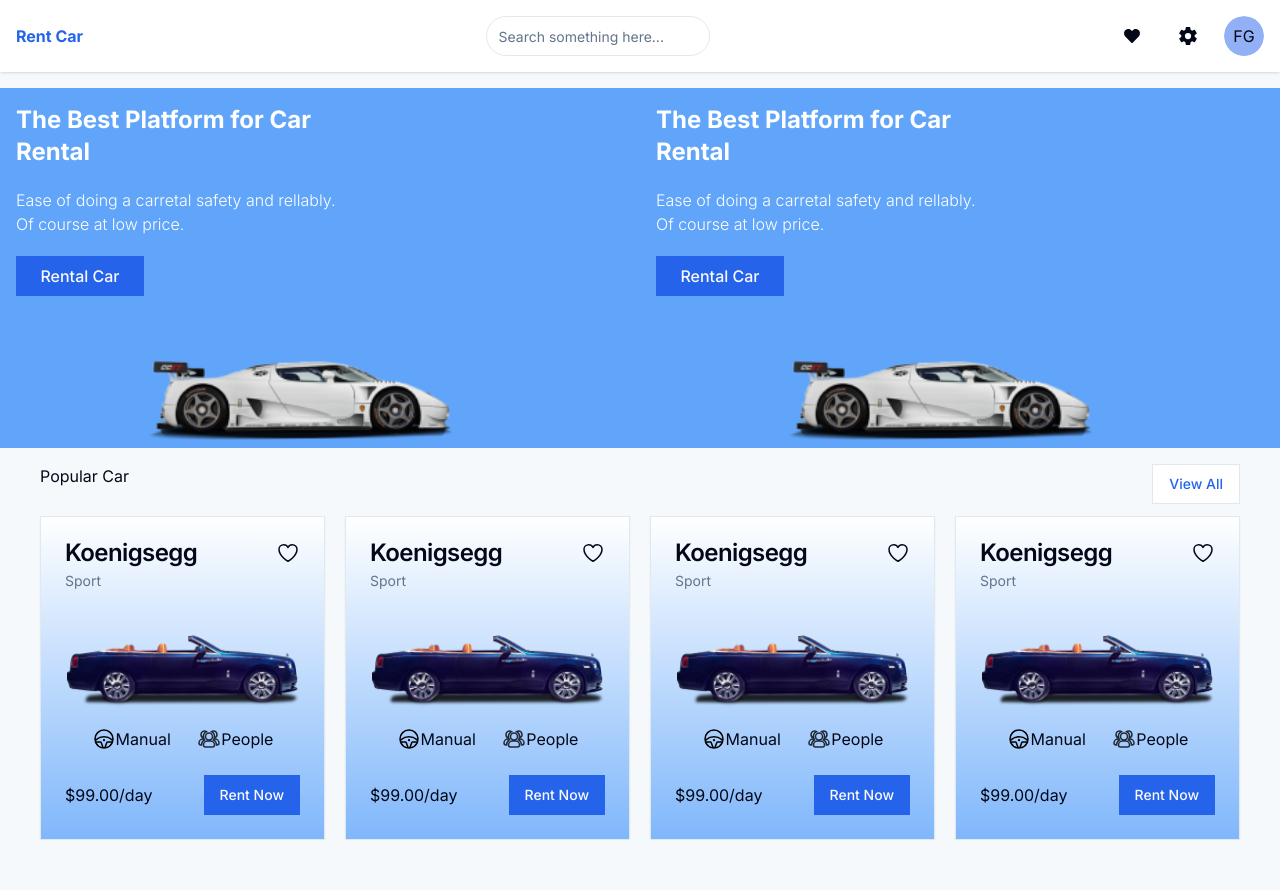
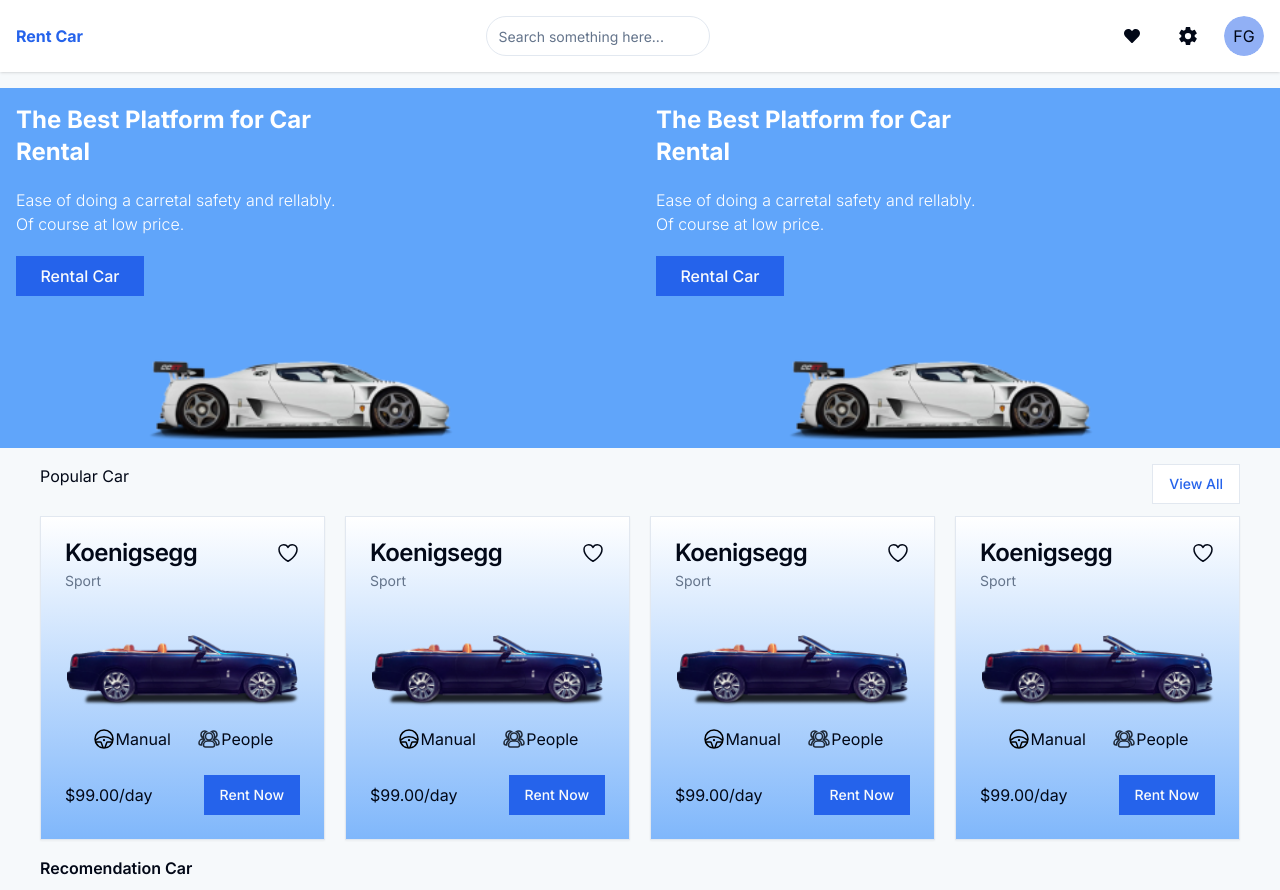
Before and after one commit to franklinogf/rent-car, a Next.js app: page / in a window 1280 px wide. Shown: the top 890 px of the page. Before the commit the page ends 840 px from the top, so only its background shows below. Built offline with nearby package versions, Linux system fonts and the light colour scheme.

Commit message:
used recomendationSection

```diff
--- a/src/app/page.tsx
+++ b/src/app/page.tsx
@@ -1,5 +1,6 @@
 import PopularSection from '@/components/PopularCarSection'
 import PreviewCar from '@/components/PreviewCar'
+import RecomendationSection from '@/components/ReconmendationSection'
 
 export default function Page() {
   return (
@@ -8,6 +9,7 @@
         <PreviewCar />
       </div>
       <PopularSection />
+      <RecomendationSection />
     </>
   )
 }
```
